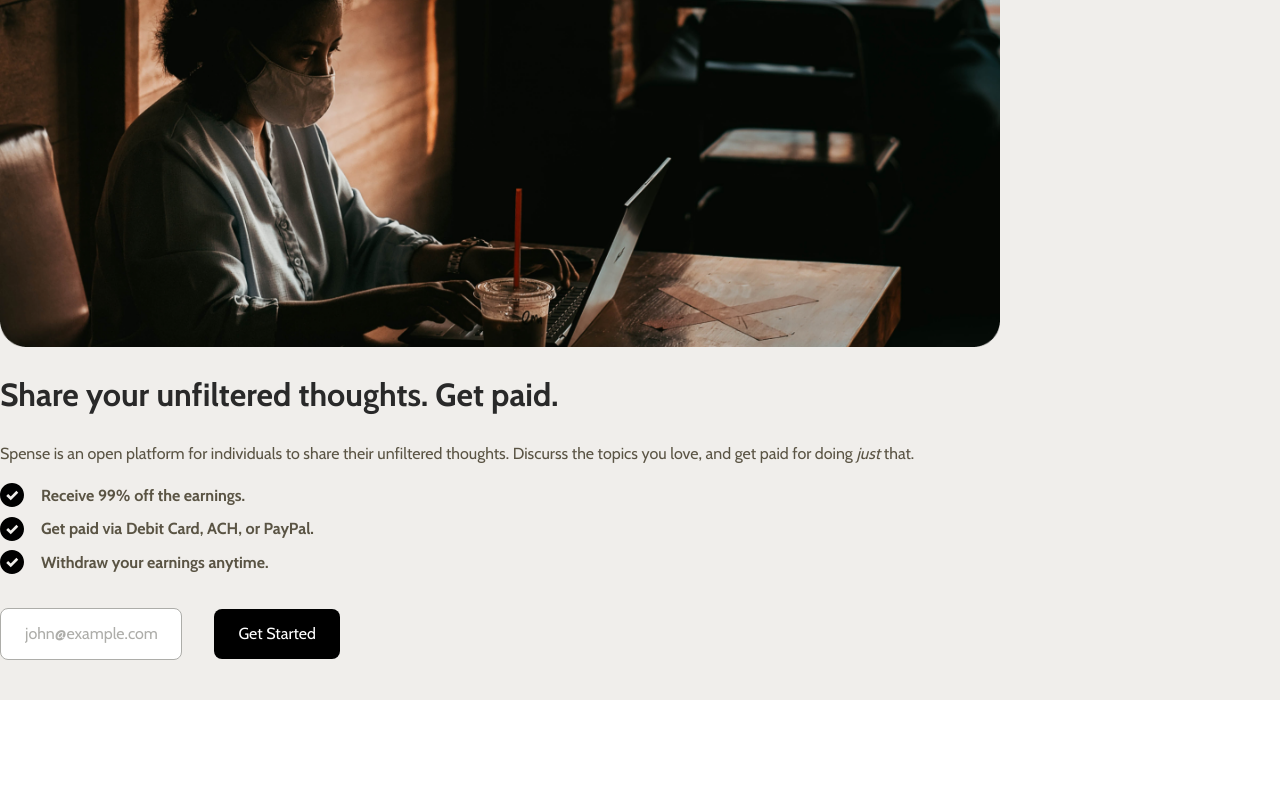
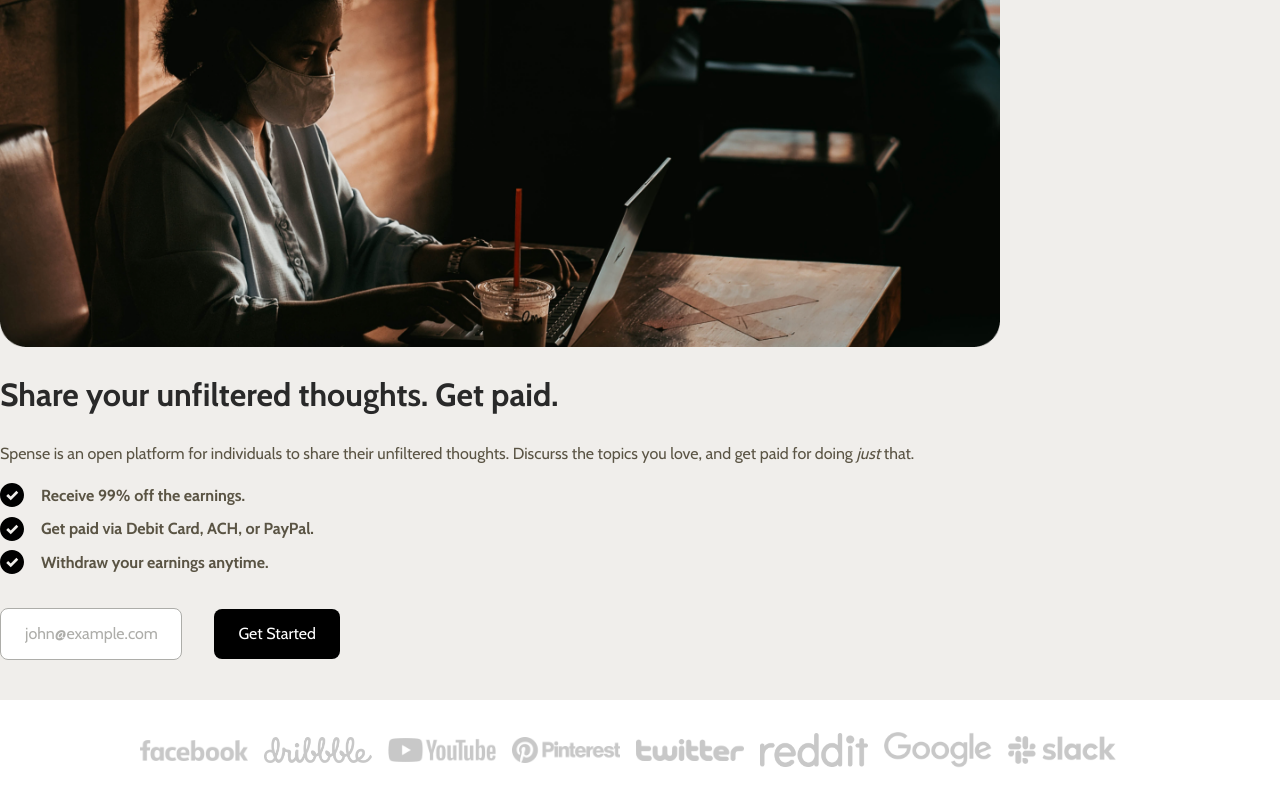
Before and after one commit to Irs-mp/spense-landing, a plain HTML site: page index.html in a window 1280 px wide. Shown: the part 786-1586 px from the top of the page. Before the commit the page ends 1486 px from the top, so only its background shows below. Drawn offline with nearby package versions, Linux system fonts and the light colour scheme.

Commit message:
Finish logo section

```diff
--- a/css/style-dist.css
+++ b/css/style-dist.css
@@ -59,7 +59,8 @@ body{
 
 /* HEADER */
 .header,
-.main{
+.main,
+.logos{
   max-width: 62.5rem;
 }
 .header{
@@ -153,7 +154,8 @@ body{
   padding-bottom: 2.5rem;
 }
 .main__fig,
-.main__sec{
+.main__sec,
+.logos{
   margin-inline: auto;
   width: 90vw;
 }
@@ -204,6 +206,34 @@ body{
 .btn-start{
   white-space: nowrap;
 }
+
+/* LOGOS */
+.logos{
+  padding-block: 2rem;
+  display: -ms-grid;
+  display: grid;
+  grid-auto-flow: column;
+  grid-auto-columns: 108px;
+  gap: 1rem;
+  overflow-x: auto;
+  overscroll-behavior-inline: contain;
+}
+.logos__fig{
+  display: -ms-grid;
+  display: grid;
+  place-items: center;
+  scroll-snap-align: start;
+}
+.logos__fig--img{
+  inline-size: 100%;
+  -o-object-fit: cover;
+     object-fit: cover;
+}
+.snap-inline{
+  -ms-scroll-snap-type: inline mandatory;
+      scroll-snap-type: inline mandatory;
+}
+
 
 /* MEDIA TABLET 48rem */
 @media screen and (min-width: 48rem){
--- a/css/style.css
+++ b/css/style.css
@@ -59,7 +59,8 @@ body{
 
 /* HEADER */
 .header,
-.main{
+.main,
+.logos{
   max-width: 62.5rem;
 }
 .header{
@@ -151,7 +152,8 @@ body{
   padding-bottom: 2.5rem;
 }
 .main__fig,
-.main__sec{
+.main__sec,
+.logos{
   margin-inline: auto;
   width: 90vw;
 }
@@ -196,6 +198,30 @@ body{
 .btn-start{
   white-space: nowrap;
 }
+
+/* LOGOS */
+.logos{
+  padding-block: 2rem;
+  display: grid;
+  grid-auto-flow: column;
+  grid-auto-columns: 108px;
+  gap: 1rem;
+  overflow-x: auto;
+  overscroll-behavior-inline: contain;
+}
+.logos__fig{
+  display: grid;
+  place-items: center;
+  scroll-snap-align: start;
+}
+.logos__fig--img{
+  inline-size: 100%;
+  object-fit: cover;
+}
+.snap-inline{
+  scroll-snap-type: inline mandatory;
+}
+
 
 /* MEDIA TABLET 48rem */
 @media screen and (min-width: 48rem){
--- a/index.html
+++ b/index.html
@@ -81,6 +81,33 @@
       </section>
     </main>
   </div>
+
+  <div class="logos snap-inline">
+    <figure class="logos__fig">
+      <img src="assets/logos/facebook-logo.png" alt="Facebook logo" class="logos__fig--img">
+    </figure>
+    <figure class="logos__fig">
+      <img src="assets/logos/dribbble-logo.png" alt="Dribbble logo" class="logos__fig--img">
+    </figure>
+    <figure class="logos__fig">
+      <img src="assets/logos/youtube-logo.png" alt="YouTube logo" class="logos__fig--img">
+    </figure>
+    <figure class="logos__fig">
+      <img src="assets/logos/pinterest-logo.png" alt="Pinterest logo" class="logos__fig--img">
+    </figure>
+    <figure class="logos__fig">
+      <img src="assets/logos/twitter-logo.png" alt="Twitter logo" class="logos__fig--img">
+    </figure>
+    <figure class="logos__fig">
+      <img src="assets/logos/reddit-logo.png" alt="Reddit logo" class="logos__fig--img">
+    </figure>
+    <figure class="logos__fig">
+      <img src="assets/logos/Google-logo.png" alt="Google logo" class="logos__fig--img">
+    </figure>
+    <figure class="logos__fig">
+      <img src="assets/logos/Slack-logo.png" alt="Slack logo" class="logos__fig--img">
+    </figure>
+  </div>
 </body>
 
 </html>
```
Also changed, not shown: Landing Page - Desktop View.png (deleted).
